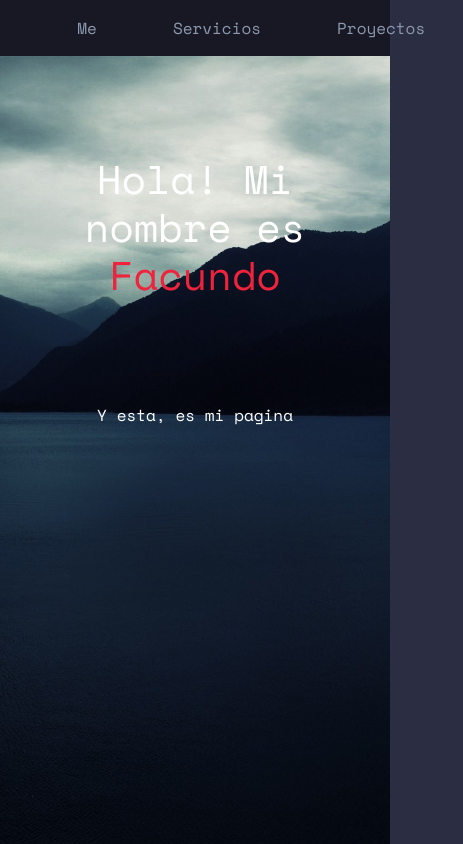
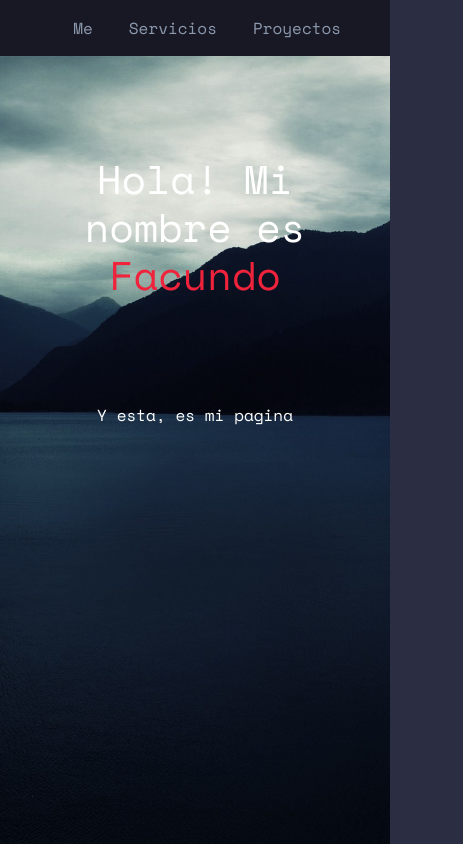
Before and after one commit to FacundoSaldivia/paginapersonal, a website: page index.html in a window 390 px wide. Shown: the top 844 px of the page, 463 px wide, since content can reach past the window. Drawn offline with nearby package versions, Linux system fonts and the light colour scheme.

Commit message:
cambios generales

```diff
--- a/index.html
+++ b/index.html
@@ -34,7 +34,7 @@
     </nav>
 
     <div class="fixed-bg">
-      <div class="container container-img">
+      <div id="title" class="container container-img">
         <h1 class="py-5 text-center text-white" >Hola! Mi nombre es<span class="nombre"> Facundo</span></h1>
         <p class="py-5 text-center text-white">Y esta, es mi pagina</p>
       </div>
--- a/main.scss
+++ b/main.scss
@@ -84,6 +84,17 @@ h3 {
 }
 .container-img {
   padding-top: 13%;
+  opacity: 1;
+  animation: fadeIn 3s ease;
+  @keyframes fadeIn {
+    0% {
+      opacity: 0;
+    }
+    100% {
+      opacity: 1;
+    }
+  }
+
   h1,
   p {
     color: var(--color-7);
@@ -227,12 +238,18 @@ body::-webkit-scrollbar-thumb {
   }
 }
 @media (max-width: 640px) {
-  .navbar-custom {
-    height: 46px;
-    display: flex !important;
-    text-align: center;
-    align-content: center;
-    justify-content: center;
+  .navbar {
+    background-color: var(--color-0);
+    .navbar-nav {
+      padding-left: 4%;
+      a {
+        margin: 0px 10px;
+        color: var(--color-2);
+      }
+      a:hover {
+        color: var(--color-6);
+      }
+    }
   }
   a {
     margin: 0px 0px;
```
Also changed, not shown: css/main.css, main.js (line endings or trailing spaces).
